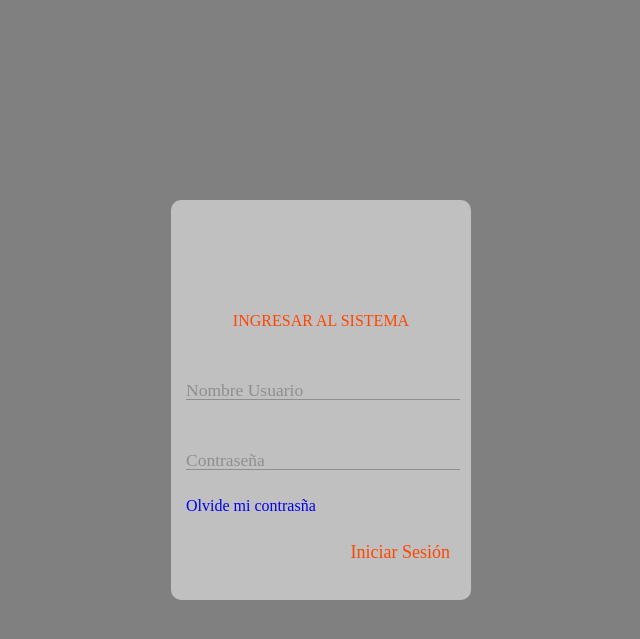
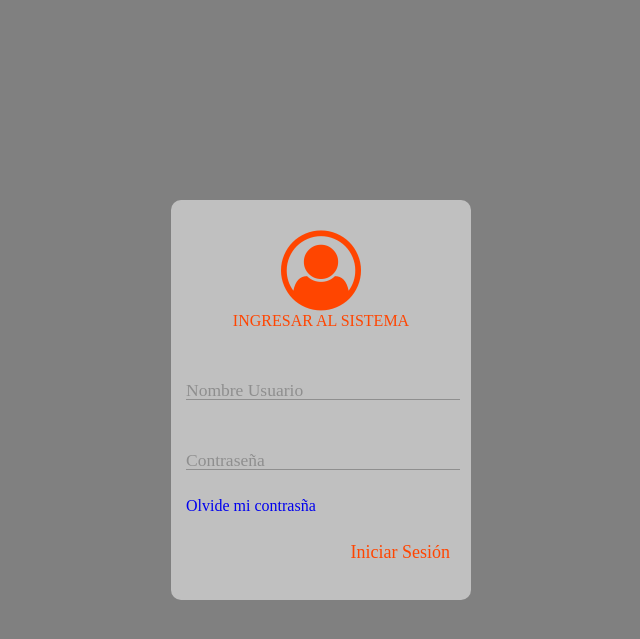
Before and after one commit to 4ndryx/arriendos, a PHP site: page /views/login.view.php in a window 1280 px wide. Shown: the top 639 px of the page, without its empty margins (319-959 px from the left). Run offline with PHP 8.4, Linux system fonts and the light colour scheme; some libraries are stand-ins or nearby versions.

```diff
--- a/views/login.view.php
+++ b/views/login.view.php
@@ -26,7 +26,7 @@
 <body class="cover">
 	<div class="caja-logueo">
 		<p class="avatar" style="font-size: 80px;">
-			<i class="mdi mdi-account-circle"></i>
+			<i class="mdi mdi-account-circle fa fa-user-circle-o"></i>
 		</p>
 		<p class="registrar">INGRESAR AL SISTEMA</p>
 		<form method="post" action="<?php echo htmlspecialchars($_SERVER['PHP_SELF']); ?>" id ="userData">
```
